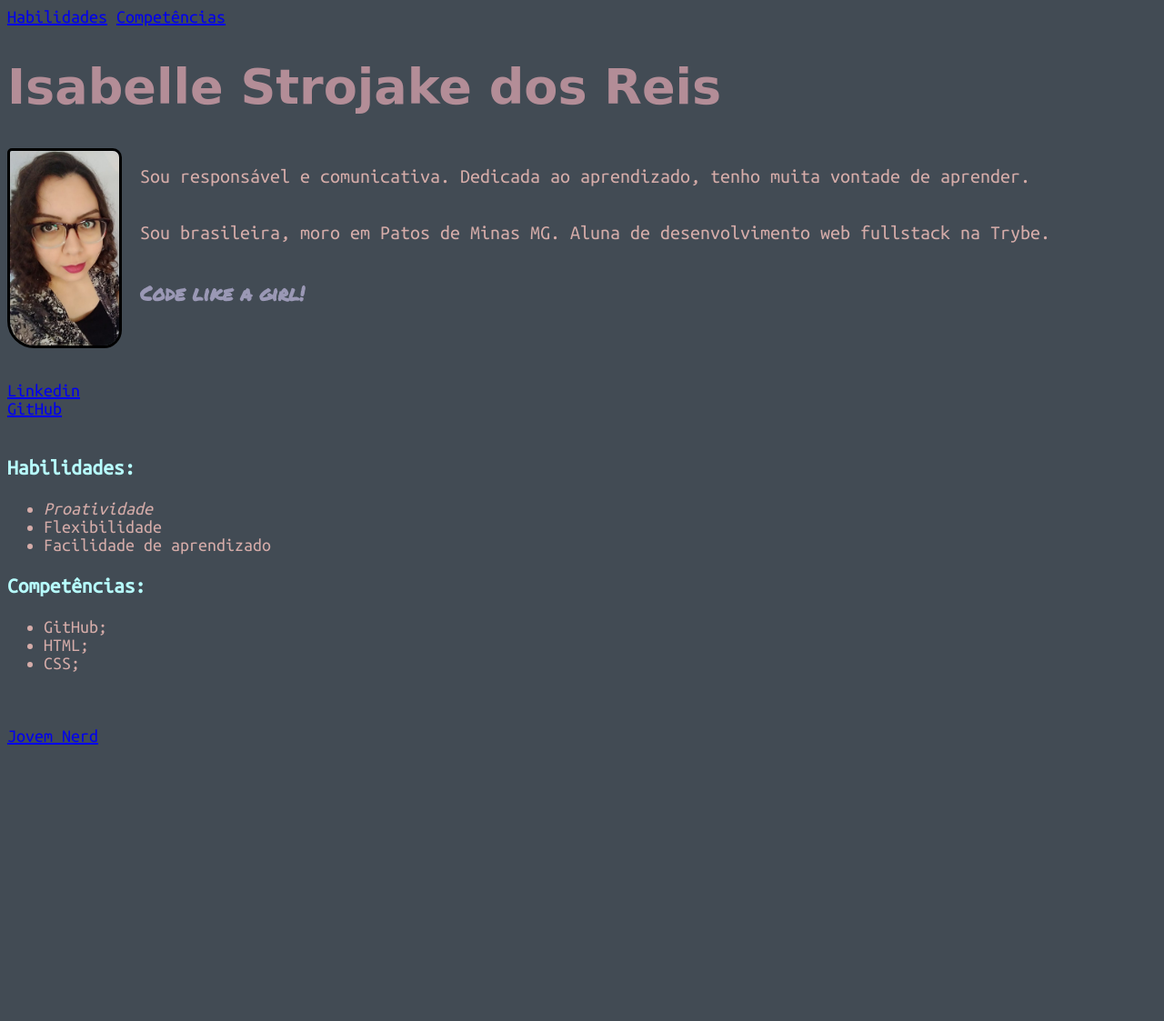
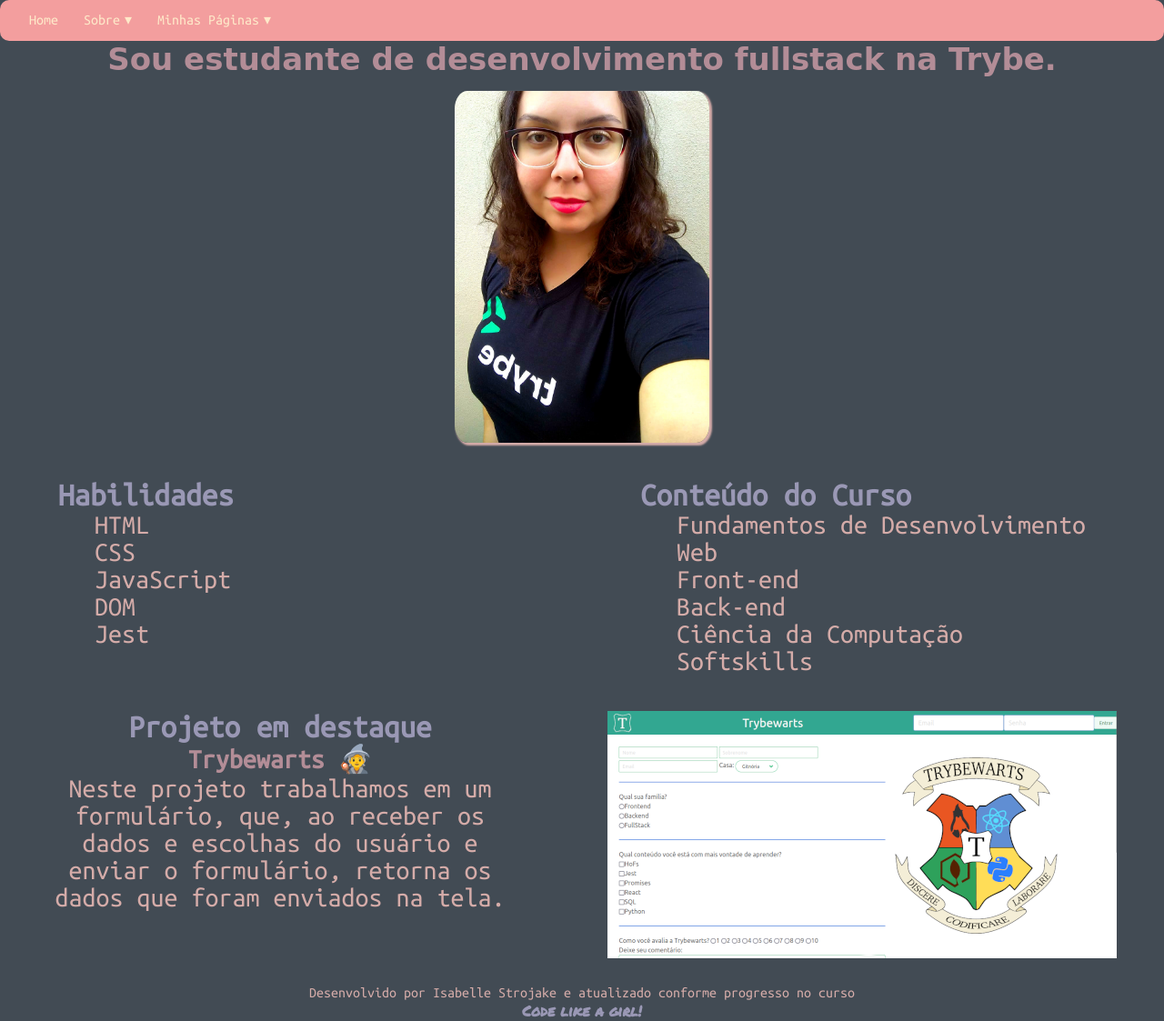
Before and after one commit to isabellestrojake/isabellestrojake.github.io, a plain HTML site: page index.html in a window 1280 px wide. Shown: the whole page at 91% size. Before the commit the page ends 827 px from the top, so only its background shows below. Drawn offline with Linux system fonts and the light colour scheme; a web font is replaced by a local one.

Commit message:
alterações css e colocado mais infos

```diff
--- a/index.html
+++ b/index.html
@@ -6,33 +6,68 @@
     <title>Isabelle Strojake</title>
     <link rel="stylesheet" type="text/css" href="styles.css">
 </head>
-
 <body>
-    <a href="#Habilidades">Habilidades</a>
-    <a href="#Competências">Competências</a>
-    <h1><strong>Isabelle Strojake dos Reis</strong></h1>
-    <img src="images/Ise.jpg" alt="Foto de Isabelle" width="200px">
-    <p>Sou responsável e comunicativa. Dedicada ao aprendizado, tenho muita vontade de aprender.</p>
-    <p>Sou brasileira, moro em Patos de Minas MG. Aluna de desenvolvimento web fullstack na Trybe.</p><br>
-    <p class="code"><strong>Code like a girl!</strong></p>
-    <br><br><br><br>
-    <a href="https://www.linkedin.com/in/isabellestrojake/" target="_blank">
-    Linkedin</a><br>
-    <a href="https://github.com/isabellestrojake" target="_blank">GitHub</a>
-    <br><br>
-    <h3 class="hab" id="Habilidades">Habilidades:</h3>
+  <header>
+  <nav id='menu'>
+    <input type='checkbox' id='responsive-menu' onclick='updatemenu()'><label></label>
     <ul>
-        <li><em>Proatividade</em></li>
-        <li>Flexibilidade</li>
-        <li>Facilidade de aprendizado</li>
-    </ul>
-    <h3 class="hab" id="Competências">Competências:</h3>
-    <ul>
-        <li>GitHub;</li>
-        <li>HTML;</li>
-        <li>CSS;</li>
-    </ul>
-    <br><br>
-    <a href="https://jovemnerd.com.br/" target="_blank">Jovem Nerd</a>
+      <li><a href='https://isabellestrojake.github.io./'>Home</a></li>
+      <li><a class='dropdown-arrow' href='http://'>Sobre</a>
+        <ul class='sub-menus'>
+          <li><a href='#hab'>Habilidades</a></li>
+          <li><a href='#cont'>Projeto</a></li>
+        </ul>
+      </li>
+      <li><a class='dropdown-arrow'>Minhas Páginas</a>
+        <ul class='sub-menus'>
+          <li><a href='https://www.linkedin.com/in/isabellestrojake/'>Linkedin</a></li>
+          <li><a href='https://github.com/isabellestrojake'>GitHub</a></li>
+  </nav>
+  </header>
+  <section>
+    <h1 id="título1">Sou estudante de desenvolvimento fullstack na Trybe.</h1>
+  </section>
+  <div>
+    <img src="./images/Ise.jpeg" id="foto" width="280" alt="Foto de Isabelle">
+  </div>
+  <main>
+    <section id="lista">
+      <div id="lista-hab"><h3 id="hab">Habilidades</h3>
+        <ul>
+          <li>HTML</li>
+          <li>CSS</li>
+          <li>JavaScript</li>
+          <li>DOM</li>
+          <li>Jest</li>
+        </ul>
+      </div>
+      <div id="lista-cont">
+        <h3 id="cont">Conteúdo do Curso</h3>
+        <ul>
+          <li>Fundamentos de Desenvolvimento Web</li>
+          <li>Front-end</li>
+          <li>Back-end</li>
+          <li>Ciência da Computação</li>
+          <li>Softskills</li>
+        </ul>
+      </div>
+      </section>
+      <section id="projeto">
+        <div id="projeto-descricao">
+        <h3>Projeto em destaque</h3>
+        <h4>Trybewarts 🧙</h4>
+        <p>
+          Neste projeto trabalhamos em um formulário, que, ao receber os dados e escolhas do usuário e enviar o formulário, retorna os dados que foram enviados na tela.
+        </p>
+        </div>
+        <div>
+        <img src="./images/Trybewarts.png" alt="Trybewarts">
+        </div>
+      </section>
+  </main>
+<footer>
+  <p>Desenvolvido por Isabelle Strojake e atualizado conforme progresso no curso</p>
+  <p class="code"><strong>Code like a girl!</strong></p>
+</footer>
 </body>
 </html>
--- a/styles.css
+++ b/styles.css
@@ -2,11 +2,18 @@
 @import url('https://fonts.googleapis.com/css2?family=Permanent+Marker&display=swap');
 @import url('https://fonts.googleapis.com/css2?family=Ubuntu+Mono&display=swap');
 
-h1 {
+* {
+  margin: 0;
+}
+
+#título1 {
   font-family: 'Boogaloo', cursive;
   color: #B38D97;
   text-align: left;
-    font-size: 54px;
+  font-size: 34px;
+	display: flex;
+	justify-content: center;
+	padding-bottom: 15px;
 }
 
 p.code {
@@ -18,29 +25,167 @@
   font-family: 'Ubuntu Mono', monospace;
   background-color: #424B54;
   color: #D5ACA9;
-    font-size: 20px;
 }
 
-h3.hab {
-    color: #B7FDFE;
+footer {
+  text-align: center;
+  position: static;
+  margin-top: 30px;
 }
 
-a link{
-    color: #FFB8D1;
+#menu {
+	background: #F39E9E;
+	color: #FFF;
+	height: 45px;
+	padding-left: 18px;
+	border-radius: 10px;
+}
+#menu ul, #menu li {
+	margin: 0 auto;
+	padding: 0;
+	list-style: none
+}
+#menu ul {
+	width: 100%;
+}
+#menu li {
+	float: left;
+	display: inline;
+	position: relative;
+}
+#menu a {
+	display: block;
+	line-height: 45px;
+	padding: 0 14px;
+	text-decoration: none;
+	color: #FEE9C9;
+	font-size: 16px;
+}
+#menu a.dropdown-arrow:after {
+	content: "\25BE";
+	margin-left: 5px;
+}
+#menu li a:hover {
+	color: #F39E9E;
+	background: #F2F2F2;
+}
+#menu input {
+	display: none;
+	margin: 0;
+	padding: 0;
+	height: 45px;
+	width: 100%;
+	opacity: 0;
+	cursor: pointer
+}
+#menu label {
+	display: none;
+	line-height: 45px;
+	text-align: center;
+	position: absolute;
+	left: 35px
+}
+#menu label:before {
+	font-size: 1.6em;
+	content: "\2261";
+	margin-left: 20px;
+}
+#menu ul.sub-menus{
+	height: auto;
+	overflow: hidden;
+	width: 170px;
+	background: #5D5C72;
+	position: absolute;
+	z-index: 99;
+	display: none;
+}
+#menu ul.sub-menus li {
+	display: block;
+	width: 100%;
+}
+#menu ul.sub-menus a {
+	color: #FEE9C9;
+	font-size: 16px;
+}
+#menu li:hover ul.sub-menus {
+	display: block
+}
+#menu ul.sub-menus a:hover{
+	background: #F2F2F2;
+	color: #444444;
+}
+@media screen and (max-width: 800px){
+	#menu {position:relative}
+	#menu ul {background:#111;position:absolute;top:100%;right:0;left:0;z-index:3;height:auto;display:none}
+	#menu ul.sub-menus {width:100%;position:static;}
+	#menu ul.sub-menus a {padding-left:30px;}
+	#menu li {display:block;float:none;width:auto;}
+	#menu input, #menu label {position:absolute;top:0;left:0;display:block}
+	#menu input {z-index:4}
+	#menu input:checked + label {color:white}
+	#menu input:checked + label:before {content:"\00d7"}
+	#menu input:checked ~ ul {display:block}
 }
 
-img {
-    border-radius: 5px 10px 20px 30px;
-    border-color: black;
-    border-style: solid;
-    width: 120px;
-    float: left;
-    display: inline-block;
-    vertical-align: top;
+#foto {
+	border-radius: 5%;
+	box-shadow: 2px 2px 2px 1px #D5ACA9;
+	display: block;
+  margin-left: auto;
+  margin-right: auto;
 }
 
-p {
-    display:inline-block;
-    margin: 20px;
-    font-size: 22px;
+#foto:hover {
+	transform: scale(1.1);
+	transition: transform .3s;
 }
+
+#lista-hab {
+	display: inline-block;
+	font-size: 30px;
+	padding: 20px;
+	width: 40%;
+}
+
+#lista-cont {
+	display: inline-block;
+	font-size: 30px;
+	padding: 20px;
+	width: 40%;
+}
+
+ul li {
+	list-style: none;
+}
+
+#lista {
+	padding-top: 20px;
+	padding-bottom: 20px;
+	display: flex;
+	justify-content: space-around;
+}
+
+#projeto {
+	display: flex;
+	justify-content: space-around;
+}
+
+#projeto img {
+	display: block;
+  margin-left: auto;
+  margin-right: auto;
+}
+
+#projeto-descricao {
+	font-size: 30px;
+	text-align: center;
+	width: 40%;
+}
+
+h3 {
+	color: #9A98B5
+}
+
+h4 {
+	color: #B38D97;
+}
```
Also changed, not shown: script.js (added, +8 -0 lines), images/Ise.jpeg (added), images/Ise.jpg (deleted), images/Trybewarts.png (added). Lines whose indentation alone changed are shown as unchanged.
